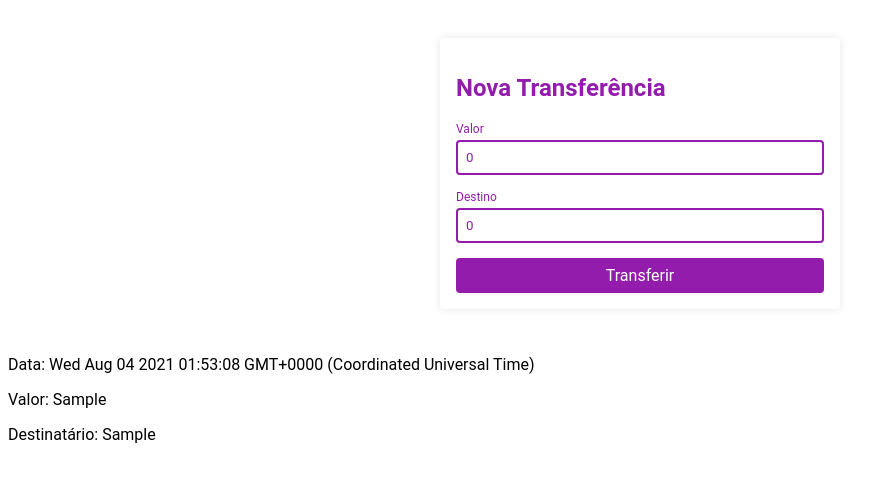
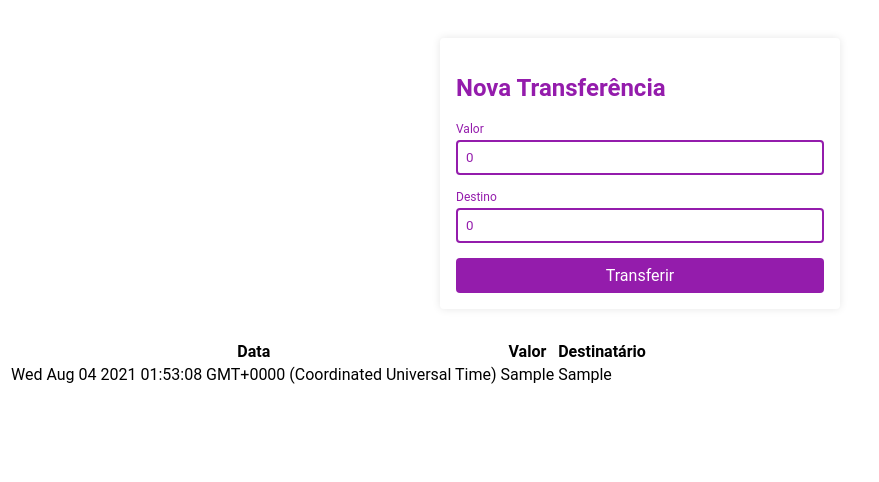
Before and after one commit to robertabononi/bytebank, an Angular app: page / in a window 1280 px wide. Both pictures are taken after typing "Sample", "Sample" into the empty fields and a click on the button "Transferir". Shown: the top 482 px of the page, without its empty margins (0-879 px from the left). Built offline with nearby package versions, Linux system fonts and the light colour scheme.

Commit message:
feat: create table to show bank statements

```diff
--- a/src/app/bank-statement/bank-statement.component.html
+++ b/src/app/bank-statement/bank-statement.component.html
@@ -1,5 +1,14 @@
-<div *ngFor="let transference of transferences">
-  <p>Data: {{ transference?.date }}</p>
-  <p>Valor: {{ transference?.value }}</p>
-  <p>Destinatário: {{ transference?.recipient }}</p>
-</div>
+<table>
+  <thead>
+    <th>Data</th>
+    <th>Valor</th>
+    <th>Destinatário</th>
+  </thead>
+  <tbody>
+    <tr *ngFor="let transference of transferences">
+      <td>{{ transference?.date }}</td>
+      <td>{{ transference?.value }}</td>
+      <td>{{ transference?.recipient }}</td>
+    </tr>
+  </tbody>
+</table>
```
